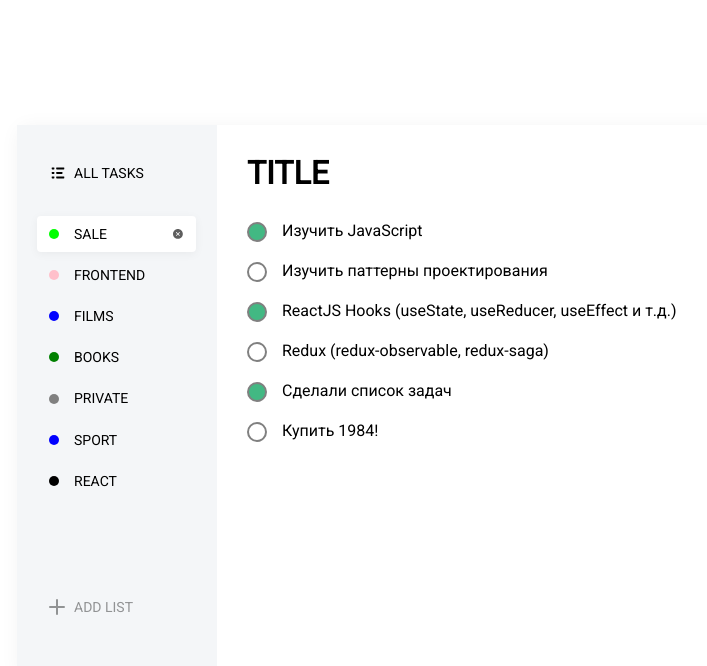
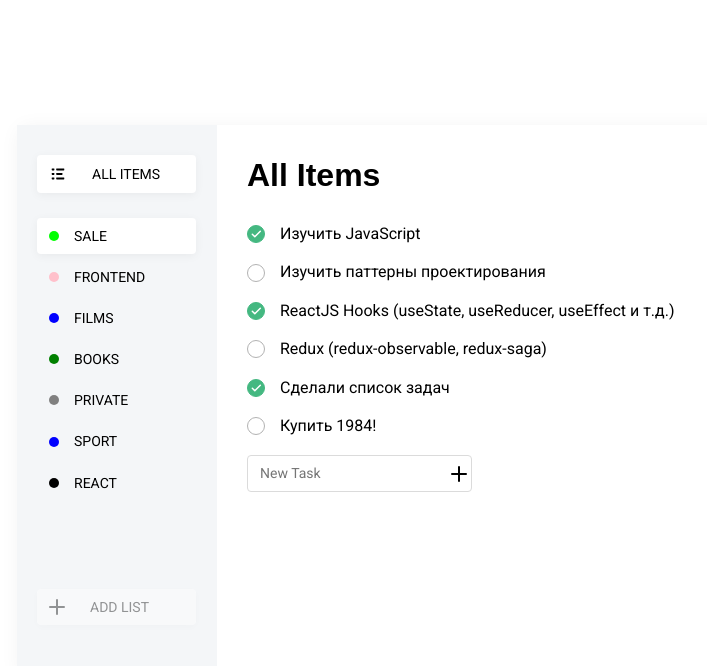
Before and after one commit to VengerAlex/TaskExtended, a React (Create React App) app: page / in a window 1280 px wide. Shown: the top 666 px of the page, without its empty margins (248-955 px from the left). Built offline with nearby package versions, Linux system fonts and the light colour scheme.

Commit message:
created form to add to tasks and installed json-server

```diff
--- a/src/App.js
+++ b/src/App.js
@@ -12,29 +12,44 @@ const App = (props) => {
         return el
     }))
     const [thing, setThing] = useState(tasks)
+    const [active, setActive] = useState(1)
 
     const submitHandler = (obj) => {
         setItems(prev => [...prev, obj])
+    }
+    const removeItems = (folder) => {
+        const folders = items.filter(el => el.id !== folder.id)
+
+        setItems(folders)
+    }
+    const todoAddHandler = post => {
+        setThing(prev => [...prev, post])
     }
 
     return (
         <div className='todo'>
             <div className="todo__sidebar">
-                <ul className="list">
-                    <li><img className='list__img' src='/img/list.svg' alt="#"/>
-                        <span>All Tasks</span>
-                    </li>
-                </ul>
                 <List
+                    isRemovable={false}
+                    items={[{title: 'All items', icon: '/img/list.svg'}]}
+                />
+                <List
+                    active={active}
+                    setActive={(el) => setActive(el)}
                     items={items}
-                    setItems={setItems}
+                    removeItems={removeItems}
+                    isRemovable
                 />
                 <AddListBtn
                     colors={colors}
                     submitHandler={submitHandler}
                 />
             </div>
-            <Tasks thing={thing}/>
+            <Tasks
+                todoAddHandler={todoAddHandler}
+                color={active.color}
+                title={active.title}
+                thing={thing}/>
         </div>
     )
 }
--- a/src/components/AddListBtn/AddListBtn.jsx
+++ b/src/components/AddListBtn/AddListBtn.jsx
@@ -12,6 +12,8 @@ const AddListBtn = ({colors, submitHandler}) => {
         setIsOpened(!isOpened)
     }
     const closeHandler = () => {
+        setValue('')
+        setColor(colors[0])
         setIsOpened(false)
     }
     const addFolder = (e) => {
@@ -29,7 +31,10 @@ const AddListBtn = ({colors, submitHandler}) => {
         }
 
         submitHandler(obj)
+
         setValue('')
+        setIsOpened(false)
+        setColor(colors[0])
     }
 
     return (
--- a/src/components/List/List.scss
+++ b/src/components/List/List.scss
@@ -31,6 +31,19 @@
       background-color: rgba(255, 255, 255, 0.5);
       box-shadow: 0px 2px 10px rgba(0, 0, 0, 0.05);
     }
+    .list__close{
+      position: absolute;
+      right: 13px;
+      height: 12px;
+      width: 12px;
+      opacity: 0;
+    }
+    &:hover .list__close{
+      opacity: 0.2;
+    }
+    .list__close:hover{
+      opacity: 1;
+    }
 
     &.active {
       background-color: #fff;
@@ -56,19 +69,4 @@
       }
     }
   }
-
-  &__img {
-    position: absolute;
-  }
-
-  &__close {
-    position: absolute;
-    right: 13px;
-    height: 10px;
-    width: 10px;
-    display: none;
-    &.active{
-      display: block;
-    }
-  }
 }
--- a/src/components/List/ListItem.jsx
+++ b/src/components/List/ListItem.jsx
@@ -1,11 +1,10 @@
 import React from 'react';
 
-const ListItem = ({title, icon, color, active}) => {
+const ListItem = ({title, icon, color}) => {
 
 
     return (
         <li key={title} className='active'>
-            {/*<img className='list__close' src={props.isRemovable ? '/img/close.svg' : ''} alt=""/>*/}
 
             {icon
                 ? <img className='list__img' src={icon} alt="#"/>
--- a/src/components/List/index.jsx
+++ b/src/components/List/index.jsx
@@ -3,14 +3,13 @@ import ListItem from "./ListItem";
 import React, {useState} from "react";
 
 
-const List = ({items, popupHandeler, setItems}) => {
-    const [active, setActive] = useState(1)
+const List = ({items, popupHandeler, removeItems, isRemovable, setActive, active}) => {
+    const onRemoveFolder = (el) => {
+        if(window.confirm('Are you sure you want do delete this item ? ')){
+            removeItems(el)
+        }
+    }
 
-    const removeItems = (folder) => {
-        const folders = items.filter(el => el.id !== folder.id)
-
-        setItems(folders)
-    }
 
     return (
         <ul
@@ -19,15 +18,15 @@ const List = ({items, popupHandeler, setItems}) => {
         >
             {items && items.map(el => (
                 <li
-                    onClick={() => setActive(el.id)}
+                    onClick={() => setActive(el)}
                     key={el.title}
                     className={active === el.id ? 'active' : ''}
                 >
-                    <img
-                        onClick={() => removeItems(el)}
-                        className={active === el.id ? 'list__close active' : 'list__close'}
+                    {isRemovable && <img
+                        onClick={() => onRemoveFolder(el)}
+                        className='list__close'
                         src='/img/close.svg' alt=""
-                    />
+                    />}
 
                     {el.icon
                         ? <img className='list__img' src={el.icon} alt="#"/>
--- a/src/components/Tasks/Tasks.jsx
+++ b/src/components/Tasks/Tasks.jsx
@@ -1,21 +1,53 @@
-import React from 'react';
+import React, {useState} from 'react';
 import './Tasks.scss'
 
-const Tasks = ({thing}) => {
+const Tasks = ({thing, title, color, todoAddHandler}) => {
+    const [inputSearch, setInputSearch] = useState('')
+
+    const submitHandler = () => {
+        const obj = {id: Math.random(), text: inputSearch}
+
+        todoAddHandler(obj)
+        setInputSearch('')
+    }
+
     return (
         <div className='todo__tasks'>
-            <h1 className='todo__title'>TITLE</h1>
+            <h1 style={{color: color}} className='todo__title'>
+                {title ? title : 'All Items'}
+                <img src="img/edit.svg" alt="#"/>
+            </h1>
             {thing.map(el => (
                 <div className='todo__wrapper'>
                     <input
+                        checked={el.completed}
                         className='todo__checkbox'
                         type="checkbox"
-                        checked={el.completed}
                         id={el.id}
                     />
-                    <label className='todo__label' htmlFor={el.id}>{el.text}</label>
+                    <label className='todo__label' htmlFor={el.id}>
+                        <svg width="11" height="8" viewBox="0 0 11 8" fill="none" xmlns="http://www.w3.org/2000/svg">
+                            <path d="M9.29999 1.20001L3.79999 6.70001L1.29999 4.20001" stroke="white" stroke-width="1.5"
+                                  stroke-linecap="round" stroke-linejoin="round"/>
+                        </svg>
+                        </label>
+                    <input className='todo__text' type="text" value={el.text}/>
                 </div>
             ))}
+            <div className="todo__form">
+                <input
+                    className='input todo__input'
+                    value={inputSearch}
+                    onChange={(e) => setInputSearch(e.target.value)}
+                    placeholder='New Task'
+                    type="text"
+                />
+                <button
+                    onClick={submitHandler}
+                    className='todo__btn'>
+                    <img src="/img/add.svg" alt="add task"/>
+                </button>
+            </div>
         </div>
     );
 };
--- a/src/components/Tasks/Tasks.scss
+++ b/src/components/Tasks/Tasks.scss
@@ -1,9 +1,46 @@
 .todo{
   &__tasks{
     padding: 30px;
+    flex: 1;
+  }
+  &__form{
+    width: 100%;
+    position: relative;
+    display: flex;
+    align-items: center;
+    width: 250px;
+  }
+  &__btn{
+    position: absolute;
+    bottom: 15px;
+    right: 30px;
+    cursor: pointer;
+  }
+  &__input{
+    width: 90%;
+    padding-right: 40px;
+  }
+  &__text{
+    border: none;
+    width: 100%;
+    outline: none;
   }
   &__title{
+    font-family: Montserrat, sans-serif;
     margin-bottom: 30px;
+    line-height: 40px;
+    font-size: 32px;
+
+    img{
+      cursor: pointer;
+      margin-left: 10px;
+      opacity: 0;
+      margin-bottom: 5px;
+    }
+    &:hover img{
+      opacity: 0.5;
+    }
+
   }
   &__wrapper{
     display: flex;
@@ -15,21 +52,39 @@
     opacity: 0;
     position: absolute;
     &:checked + label::before{
-      background-color: #42b883;
+      background-color: #44b881;
+      border: 1px solid #44b881;
+    }
+    &:checked + label{
+      svg{
+        opacity: 1;
+      }
     }
   }
 
   &__label{
     cursor: pointer;
     display: flex;
+    position: relative;
+    svg{
+      position: absolute;
+      left: 4px;
+      top: 5px;
+      opacity: 0;
+    }
+    &:hover svg{
+      opacity: 1;
+    }
     &::before{
       content: '';
       margin-right: 15px;
       width: 1em;
       height: 1em;
       border-radius: 50%;
-      border: 2px solid gray;
+      border: 1px solid #b2b2b2;
     }
-
+    &:hover:before{
+      background-color: #b2b2b2;
+    }
   }
 }
```
